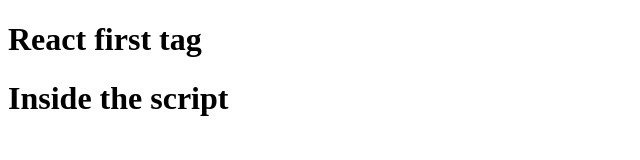
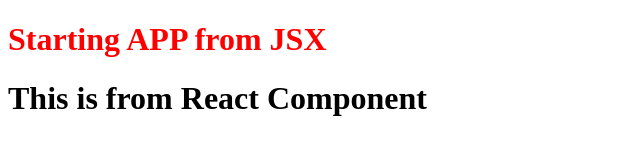
Before and after one commit to santaprog/ReactChapter, a React app: page / in a window 1280 px wide. Shown: the whole page, without its empty margins (0-640 px from the left). Built offline with nearby package versions, Linux system fonts and the light colour scheme.

Commit message:
React functional Component

```diff
--- a/App.js
+++ b/App.js
@@ -1,7 +1,15 @@
-
 import React from "react";
 import ReactDOM from "react-dom/client";
-const parent = React.createElement("h1", {}, "React first tag");
 
+const JsxHeading = ()=> <h1 id="heading">Starting APP from JSX</h1>;
+
+// React Component
+const HeadComponent = () => (
+  <div id="container">
+    <JsxHeading/>
+    <h1>This is from React Component</h1>
+  </div>
+);
 const root = ReactDOM.createRoot(document.getElementById("root"));
-root.render(parent);
+
+root.render(<HeadComponent />);
--- a/index.html
+++ b/index.html
@@ -9,10 +9,13 @@
 </head>
 
 <body>
-    <div id="root"></div>
+    <div id="root">
+
+        <h1>Not Rendered</h1>
+    </div>
 
     <script type="module" src="./App.js"></script>
-    <h1>Inside the script</h1>
+
 </body>
 
 </html>
--- a/package.json
+++ b/package.json
@@ -15,6 +15,8 @@
   "type": "commonjs",
   "mainlib": "App.js",
   "scripts": {
+    "start":"parcel index.html",
+    "build":"parcel build index.html",
     "test": "jest"
   },
   "devDependencies": {
```
Also changed, not shown: README.md.
